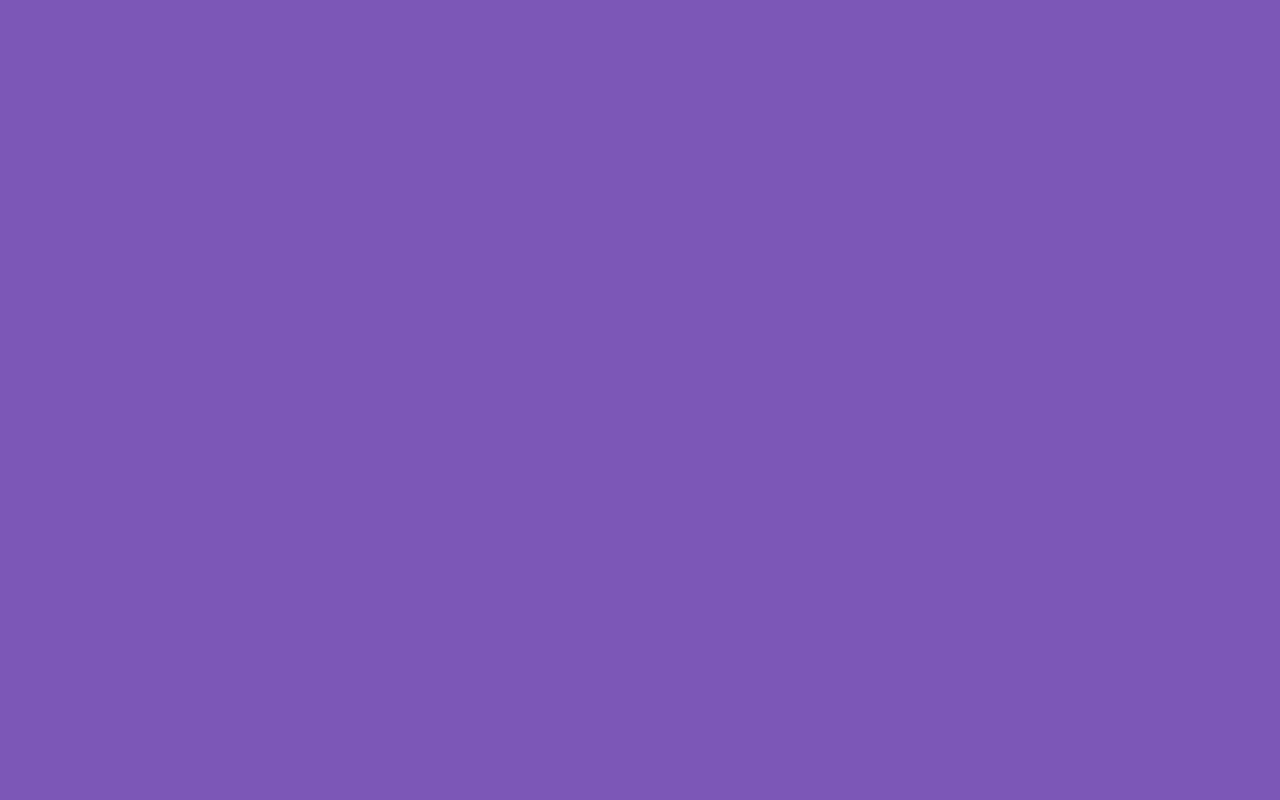
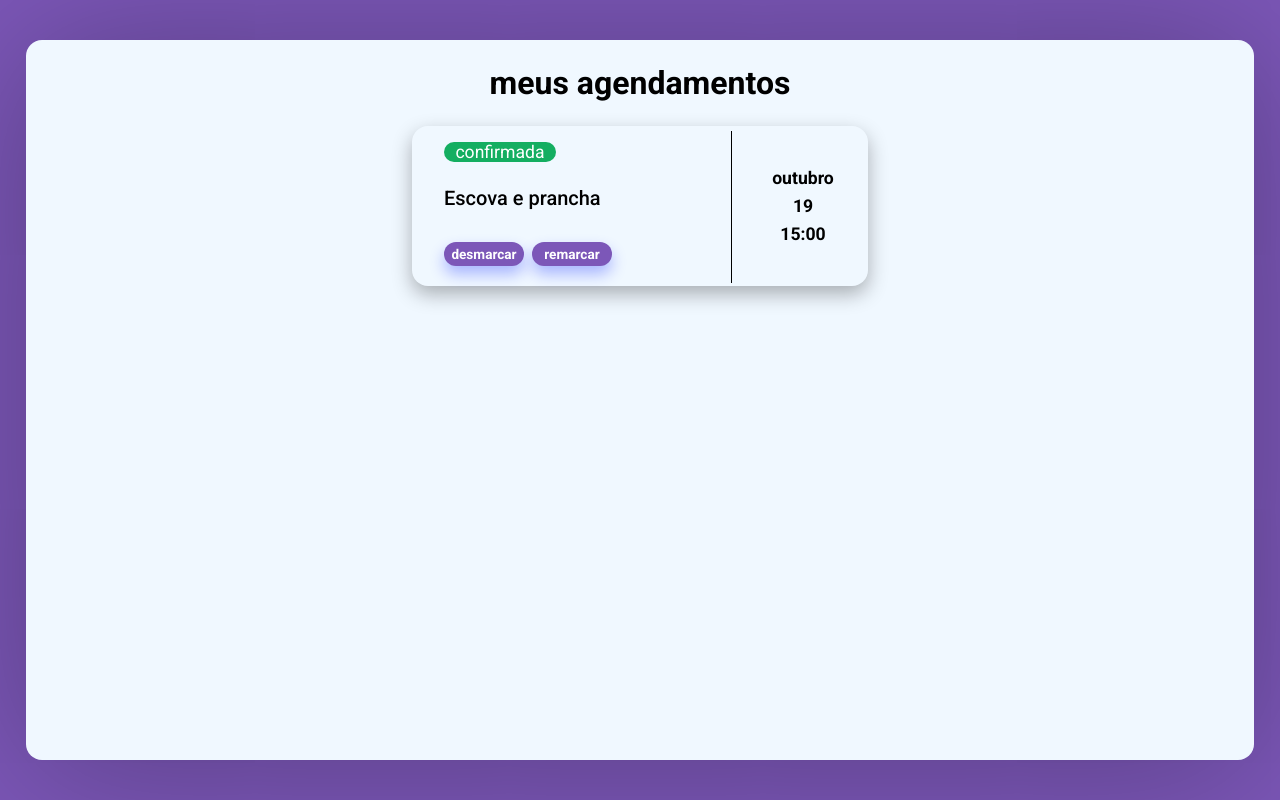
Before and after one commit to kojiqzz/ProjetoTccFront, a React (Create React App) app: page /AgendamentosCliente in a window 1280 px wide. Before the commit this address had no page. Built offline with nearby package versions, Linux system fonts and the light colour scheme; a web font is replaced by a local one.

Commit message:
agendar ja esta indo para o banco

```diff
--- a/src/index.jsx
+++ b/src/index.jsx
@@ -9,7 +9,8 @@ import RedefinicaoSenha from './pages/redefinicaoSenha';
 import Servicos from './pages/serviços';
 import CodigoDeRedefinição from './pages/codigoDeRefinicao';
 import RedefinicaoNovaSenha from './pages/novaSenha';
-import configurarConta from './pages/configConta';
+import ConfigurarConta from './pages/configConta';
+import AgendamentosCliente from './pages/agendamentoCliente';
 
 
 const root = ReactDOM.createRoot(document.getElementById('root'));
@@ -24,7 +25,8 @@ root.render(
           <Route path='/servicos' element={<Servicos/>} />
           <Route path='/codigoRedefinicao' element={<CodigoDeRedefinição/>}/>
           <Route path='/novaSenha' element={<RedefinicaoNovaSenha/>}/>
-          <Route path='/configConta' element={<configurarConta/>}/>
+          <Route path='/ConfigConta' element={<ConfigurarConta/>}/>
+          <Route path='/AgendamentosCliente' element={<AgendamentosCliente/>}/>
         </Routes>
     </BrowserRouter>
   </React.StrictMode>
--- a/src/index.scss
+++ b/src/index.scss
@@ -2,5 +2,4 @@
   margin: 0px;
   padding: 0px;
   box-sizing: border-box;
-
 }
--- /dev/null
+++ b/src/pages/agendamentoCliente/index.jsx
@@ -0,0 +1,33 @@
+import './index.scss'
+
+export default function AgendamentosCliente(){
+    return(
+        <div className='div-mae'>
+            <div className='agenda'>
+                <div className='agenda1'>
+                    <h1 className='my-agenda'>meus agendamentos</h1>
+                <div className='card-info'>
+                    <div className='esq'>
+                        <p className='confirma'>confirmada</p>
+                        <p className='serviço'>Escova e prancha</p>
+                        <div className='butao'>
+                            <button className='b1'>desmarcar</button>
+                            <button className='b2'>remarcar</button>
+                        </div>
+                    </div>
+                    <div className='divisao2'></div>
+                    <div className='dir'>
+                        <div className='linha-'></div>
+                        <div className='ps'>
+                            <p className='p1'>outubro</p>
+                            <p className='p2'>19</p>
+                            <p className='p3'>15:00</p>
+                        </div>
+                    </div>
+                 </div>
+                </div>
+                <div className='divisao'></div>
+            </div>
+        </div>
+    )
+}
--- /dev/null
+++ b/src/pages/agendamentoCliente/index.scss
@@ -0,0 +1,123 @@
+@import url('https://fonts.googleapis.com/css2?family=Roboto:ital,wght@0,100;0,300;0,400;0,500;0,700;0,900;1,100;1,300;1,400;1,500;1,700;1,900&display=swap');
+
+
+.div-mae {
+    display: flex;
+    align-items: center;
+    justify-content: center;
+
+    .agenda {
+        display: flex;
+        background-color: aliceblue;
+        width: 96%;
+        height: 90dvh;
+        margin-top: 5dvh;
+        border-radius: 2dvh;
+        box-shadow: 0 8px 150px rgba(0, 0, 0, 0.3);
+        justify-content: center;
+        .agenda1 {
+            width: 50%;
+            display: flex;
+            align-items: center;
+            flex-direction: column;
+            .my-agenda {
+                margin: 3dvh;
+                font-family: Roboto;
+                font-weight: 600;
+            }
+
+            .card-info {
+                box-shadow: 0 8px 20px rgba(0, 0, 0, 0.3);
+                height: 20dvh;
+                width: 57dvh;
+                border-radius: 2dvh;
+                display:flex;
+                flex-direction: row;
+                .esq{
+                    display: flex;
+                    flex-direction: column;
+                    width: 70%;
+                    .butao{
+                        display: flex;
+                        flex-direction: row;
+                        display: flex;
+                        gap: 1dvh;
+                        margin-top: 4dvh;
+                        .b1{
+                            margin-left: 4dvh;
+                        }
+                        button{
+                            height: 3dvh;
+                            width: 10dvh;
+                            border-radius: 7dvh;
+                            background-color: #7C57B8;
+                            border: none;
+                            color: #fff;
+                            font-size: 1.7dvh;
+                            box-shadow: 0 8px 15px rgba(0, 26, 255, 0.3);
+                            font-family: "Roboto", sans-serif;
+                            font-weight: 600;
+                            transition: transform 1s ease;
+                        }
+                        button:hover {
+                            transform: scale(1.09);
+                        }
+                    }
+                    .confirma{
+                        font-family: Roboto;
+                        font-weight: 400;
+                        background-color: #14AE61;
+                        width: 14dvh;
+                        text-align: center;
+                        color: #fff;
+                        border-radius: 2dvh;
+                        margin-left: 4dvh;
+                        margin-top: 2dvh;
+                        font-size: 2.2dvh;
+                    }
+                    .serviço{
+                        font-family: Roboto;
+                        font-weight: 500;
+                        font-size: 2.5dvh;
+                        margin-left: 4dvh;
+                        margin-top: 3dvh;
+                    }
+                }
+                .dir{
+                    display: flex;
+                    align-items: center;
+                    text-align: center;
+                    margin-left: 5dvh;
+                    .ps{
+
+                        .p1{
+                            font-family: "Roboto", sans-serif;
+                            font-weight: 600;
+                            font-size: 2.2dvh;
+                            margin-bottom: 1dvh;
+
+                        }
+                        .p2{
+                            font-family: "Roboto", sans-serif;
+                            font-weight: 600;
+                            font-size: 2.2dvh;
+                        }
+                        .p3{
+                            font-family: "Roboto", sans-serif;
+                            font-weight: 600;
+                            font-size: 2.2dvh;
+                            margin-top: 1dvh;
+                        }
+                    }
+                }
+                .divisao2 {
+                    display: flex;
+                    align-items: center;
+                    justify-content: center;
+                    background-color: black;
+                    height: 95%;
+                    width: 1px;
+                    margin-top: 0.6dvh;
+                }
+            }
+        }}}
--- a/src/pages/configConta/index.jsx
+++ b/src/pages/configConta/index.jsx
@@ -1,6 +1,6 @@
 import './index.scss'
 
-export default function configurarConta(){
+export default function ConfigurarConta(){
     return(
         <div className='config'>
             <h1>configuração de conta</h1>
--- a/src/pages/inicial/index.jsx
+++ b/src/pages/inicial/index.jsx
@@ -52,7 +52,7 @@ export default function HomePage() {
                 <Link className='Link'>serviços</Link>
                 <Link to='/servicos' className='Link'>agendar</Link>
                 <Link className='Link'>contato</Link>
-                <Link className='Link'>agendamentos</Link>
+                <Link to='/agendamentosCliente' className='Link'>agendamentos</Link>
                 <Link onClick={openModal}><img className='perfil' src={perfil} alt="" /></Link>
 
             </div>
--- a/src/pages/inicial/index.scss
+++ b/src/pages/inicial/index.scss
@@ -9,7 +9,6 @@
     position: relative;
     display: flex;
     flex-direction: column
-
     ;
 
     .header {
--- a/src/pages/login/index.jsx
+++ b/src/pages/login/index.jsx
@@ -33,6 +33,7 @@ export default function LoginPage() {
             return;
         } else {
             localStorage.setItem('USUARIO', resp.data.token)
+            localStorage.setItem('USUARIO_ID', resp.data.id);
             navigate('/inicio')
         }
     }
--- a/src/pages/serviços/index.scss
+++ b/src/pages/serviços/index.scss
@@ -20,16 +20,23 @@ body {
 }
 
 .divmae {
-    position: relative;
+    .ser {
+        display: flex;
+        flex-direction: column;
+        align-items: center;
+
         .imgsev {
             position: relative;
+            width: 100%;
+
             img {
                 width: 100%;
+                display: block;
+            }
 
-        }
             h1 {
                 position: absolute;
-            top: 28%;
+                top: 50%;
                 left: 50%;
                 transform: translate(-50%, -50%);
                 font-size: 13dvh;
@@ -41,40 +48,40 @@ body {
         }
 
         .sevicos {
-        position: absolute;
-        left: 50%;
-        top: 350%;
-        transform: translate(-50%, -50%);
+            position: relative;
             width: 54%;
-        height: 172dvh;
-        margin: 0;
-        background-color: rgba(255, 255, 255,);
+            background-color: rgba(255, 255, 255, 1);
             border-radius: 1dvh;
 
-        .voltar{
+
+            .voltar {
                 display: flex;
                 flex-direction: row;
                 align-items: center;
                 gap: 2dvh;
-            margin-top: 3dvh;
-            margin-left: 4dvh;
-            img{
+                margin-top: 0;
+                margin-left: 0;
+
+                img {
                     width: 6dvh;
                     height: 6dvh;
                     transition: transform 1s ease;
-            }
-            img:hover {
+
+                    &:hover {
                         transform: scale(1.1);
                     }
-            h1{
+                }
+
+                h1 {
                     font-size: 4dvh;
                     font-family: "Hind Siliguri", sans-serif;
                     font-weight: 600;
-                margin-bottom: 1dvh;
+                    margin-bottom: 0;
+                }
+            }
         }
     }
 
-    }
     .modal-overlay {
         position: fixed;
         top: 0;
```
Also changed, not shown: src/components/serviços/index.scss (+75 -17 lines), src/pages/serviços/index.jsx (+35 -2 lines). Lines whose indentation alone changed are shown as unchanged.
